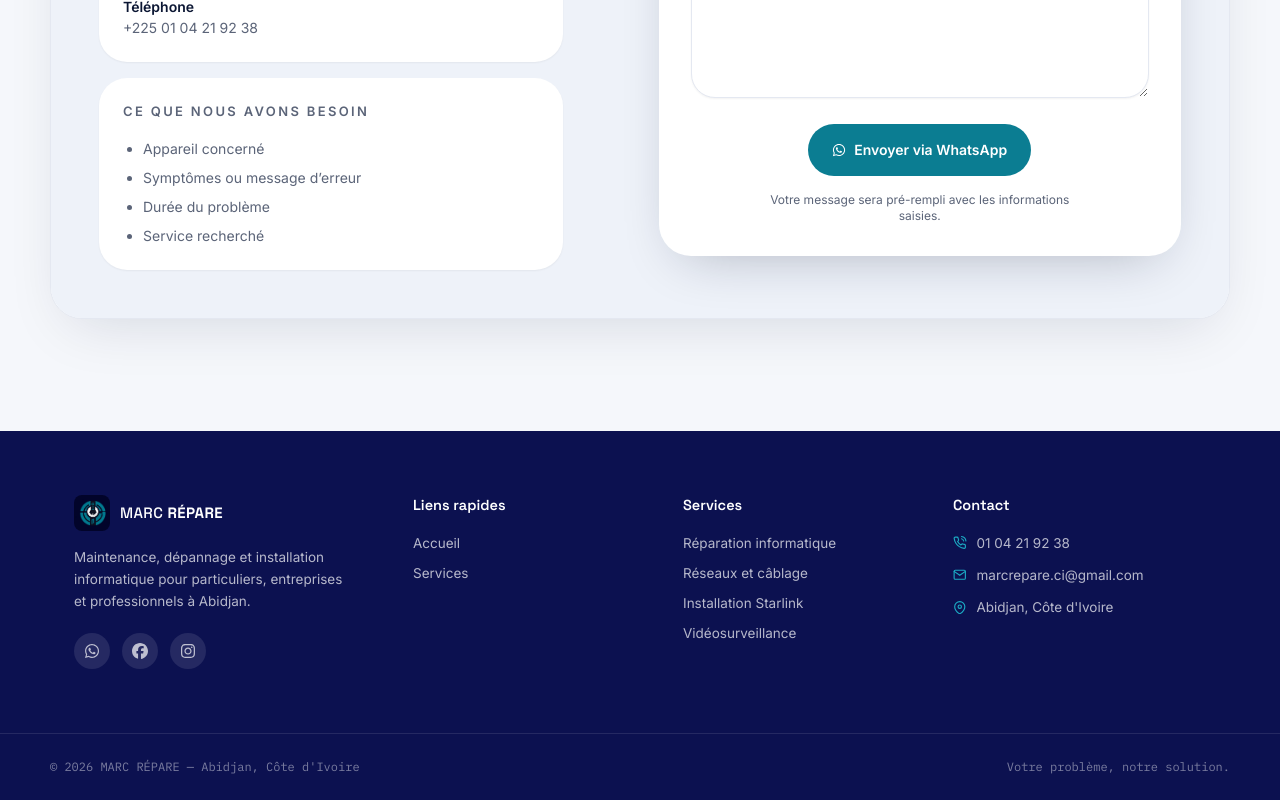
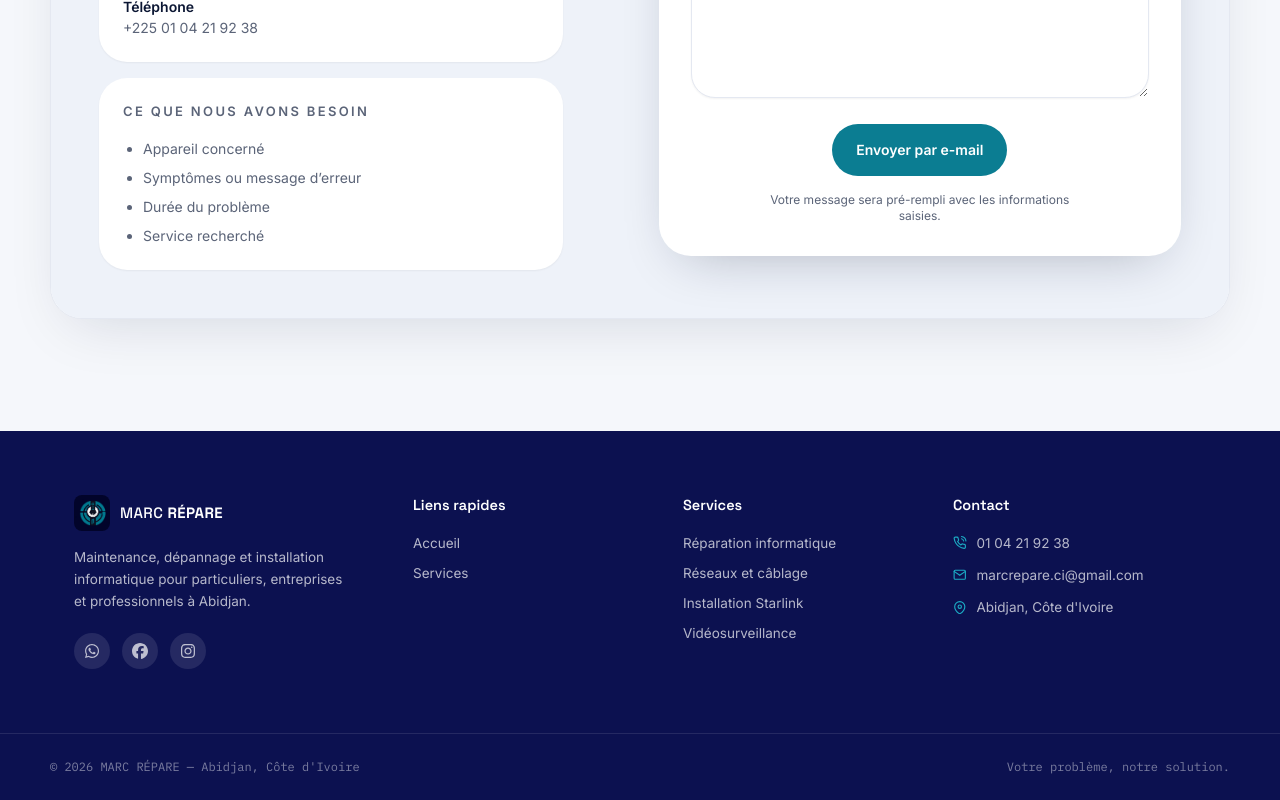
Before and after one commit to marcrepare/marcrepare-website, a React (Vite) app: page /description-de-panne in a window 1280 px wide. Shown: the part 1038-1838 px from the top of the page. Built offline with nearby package versions, Linux system fonts and the light colour scheme.

Commit message:
update website with description menu

```diff
--- a/src/pages/DescriptionPanne.jsx
+++ b/src/pages/DescriptionPanne.jsx
@@ -1,8 +1,7 @@
 import { useState } from "react";
-import { FaWhatsapp } from "react-icons/fa6";
 import PageBanner from "../components/PageBanner.jsx";
 
-const WHATSAPP_NUMBER = "message/DPLC7GENBPZCF1";
+const CONTACT_EMAIL = "marcrepare.ci@gmail.com";
 const SERVICES = [
     "Maintenance et réparation informatique",
     "Réseaux et câblage",
@@ -32,7 +31,7 @@ export default function DescriptionPanne() {
         .filter(Boolean)
         .join(" ");
 
-    const href = `https://wa.me/${WHATSAPP_NUMBER}?text=${encodeURIComponent(message)}`;
+    const href = `mailto:${CONTACT_EMAIL}?subject=${encodeURIComponent("Demande de prise en charge - MARC RÉPARE")}&body=${encodeURIComponent(message)}`;
 
     return (
         <>
@@ -165,12 +164,9 @@ export default function DescriptionPanne() {
                                         <div className="flex flex-col items-center gap-4">
                                             <a
                                                 href={href}
-                                                target="_blank"
-                                                rel="noopener noreferrer"
-                                                className="inline-flex items-center justify-center gap-2 rounded-full bg-accent px-6 py-4 text-sm font-semibold text-white transition hover:brightness-110"
+                                                className="inline-flex items-center justify-center rounded-full bg-accent px-6 py-4 text-sm font-semibold text-white transition hover:brightness-110"
                                             >
-                                                <FaWhatsapp aria-hidden="true" />
-                                                Envoyer via WhatsApp
+                                                Envoyer par e-mail
                                             </a>
                                             <p className="text-center text-xs text-ink-muted max-w-xs">
                                                 Votre message sera pré-rempli avec les informations saisies.
```
